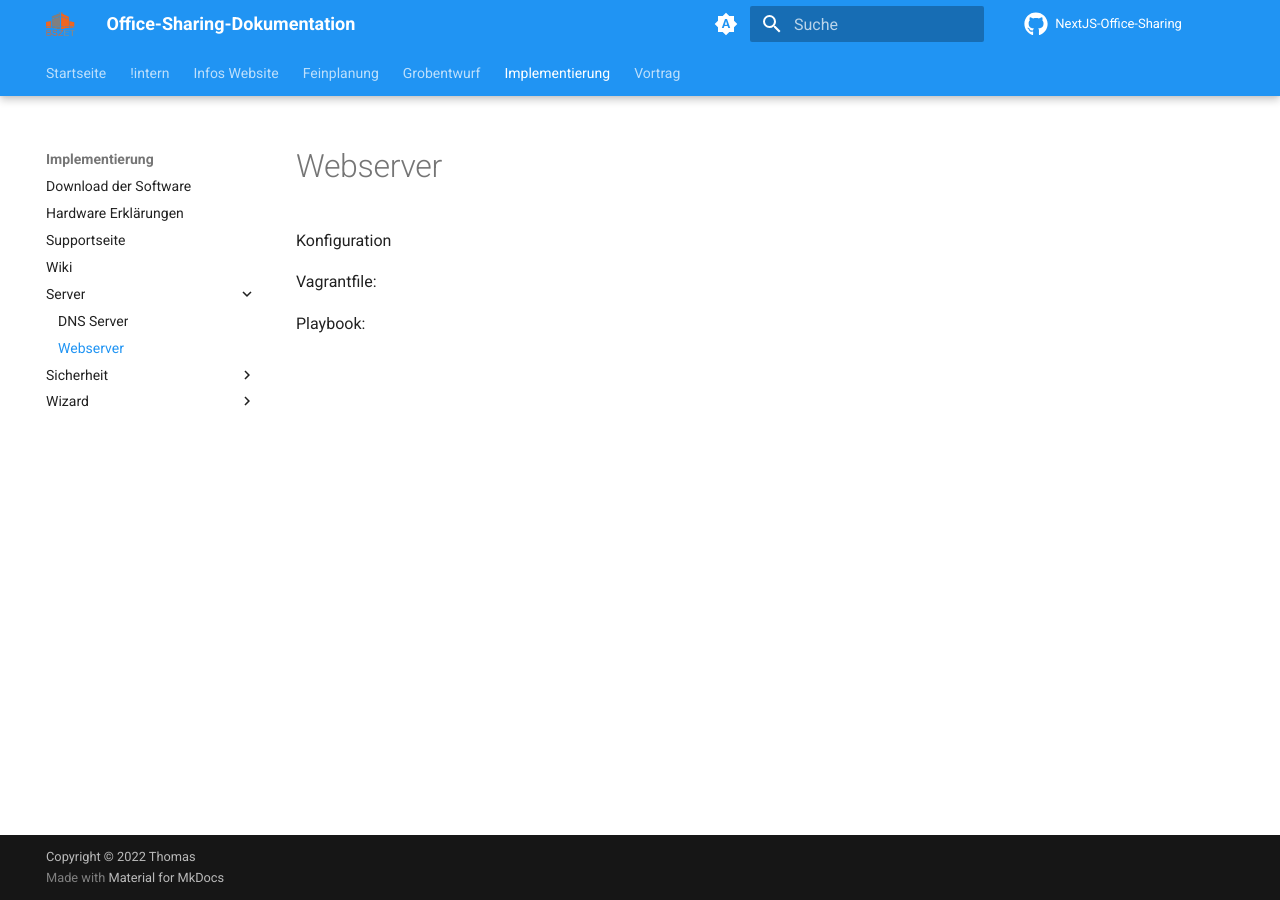
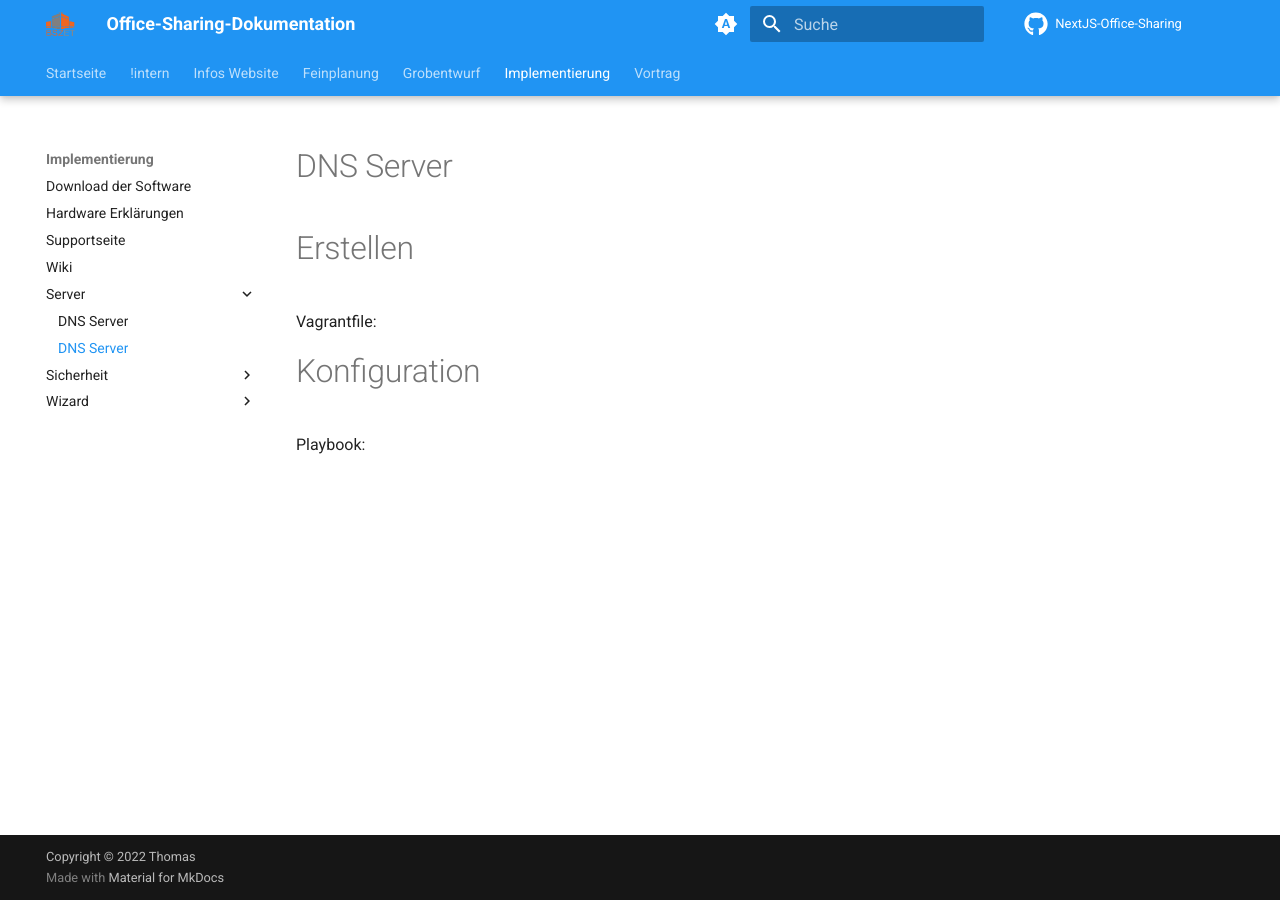
Before and after one commit to gz-bad-erzland-p2/Dokumentation, an MkDocs documentation site: the page built from docs/implementierung/Server/Webserver.md, in a window 1280 px wide. Built offline with MkDocs 1.6.1 and Material for MkDocs 9.7.7, drawn with Linux system fonts in a browser that asks for light colours; comment, search, counter and statistics services are not loaded.

Commit message:
Update Webserver.md

```diff
--- a/docs/implementierung/Server/Webserver.md
+++ b/docs/implementierung/Server/Webserver.md
@@ -1,7 +1,9 @@
-# Webserver
+# DNS Server
 
-Konfiguration
+# Erstellen
 
 Vagrantfile:
 
+# Konfiguration
+
 Playbook:
```
